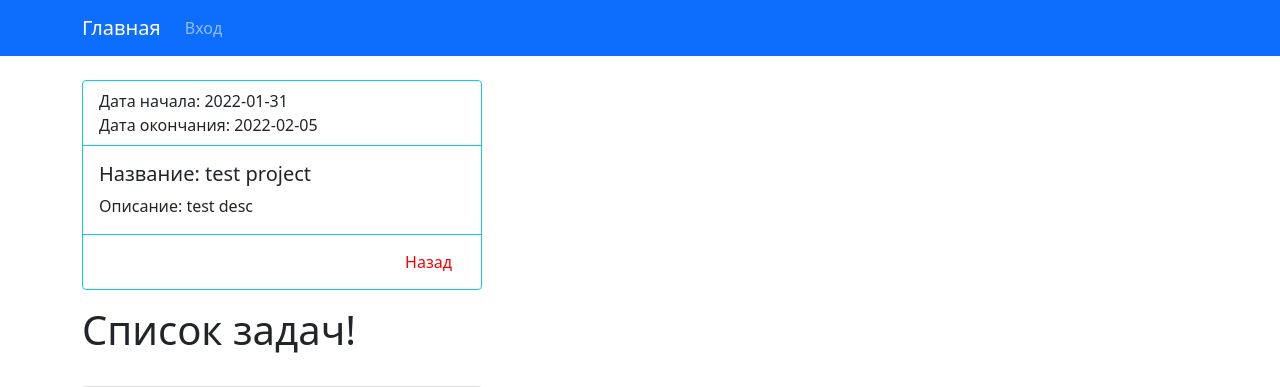
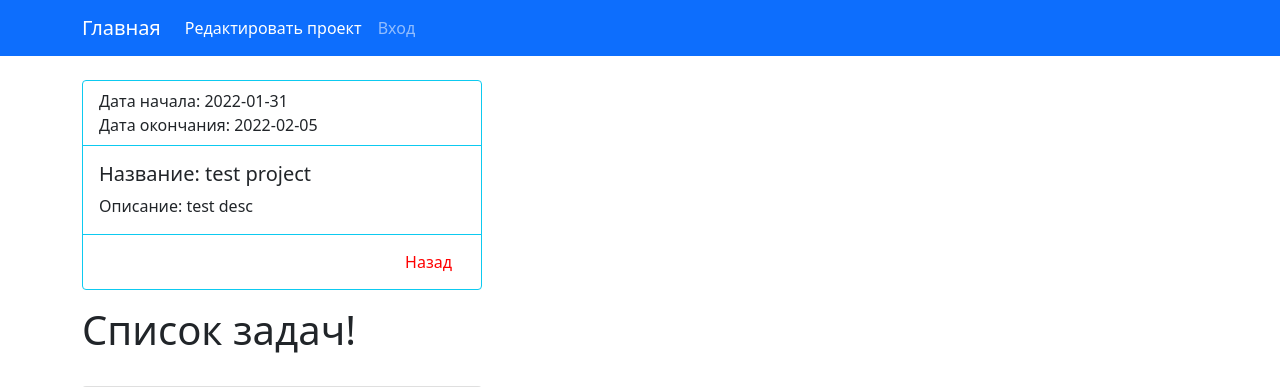
Before and after one commit to Yusupov-Aslan/To_Do_List, a Django app: page /project/1/ in a window 1280 px wide. Shown: the top 387 px of the page. Run offline with Django 3.2, Linux system fonts and the light colour scheme; data comes from the database, SQL or seed files in the repository.

Commit message:
Добавил перенаправление после входа и выхода по пути, так же в accounts создал форму и наследовался от классса UserCreationForm

```diff
--- a/source/To_Do_list/templates/base.html
+++ b/source/To_Do_list/templates/base.html
@@ -21,7 +21,7 @@
                 {% block nav %}
                     {% if not user.is_authenticated %}
                         <li class="nav-item">
-                            <a class="nav-link" href="{% url 'accounts:login' %}">Вход</a>
+                            <a class="nav-link" href="{% url 'accounts:login' %}?next={{ request.get_full_path }}">Вход</a>
                         </li>
                     {% else %}
                         <li class="nav-item">
--- a/source/To_Do_list/templates/projects/project.html
+++ b/source/To_Do_list/templates/projects/project.html
@@ -2,7 +2,11 @@
 {% block nav %}
     {% if not user.is_authenticated %}
         <li class="nav-item">
-            <a class="nav-link" href="{% url 'accounts:login' %}">Вход</a>
+            <a class="nav-link active" aria-current="page" href="{% url 'To_Do_list:project_update_view' project.pk %}">Редактировать
+                проект</a>
+        </li>
+        <li class="nav-item">
+            <a class="nav-link" href="{% url 'accounts:login' %}?next={{ request.get_full_path }}">Вход</a>
         </li>
     {% else %}
         <li class="nav-item">
@@ -18,7 +22,7 @@
                 задачи</a>
         </li>
         <li class="nav-item">
-            <a class="nav-link" href="{% url 'accounts:logout' %}">Выход</a>
+            <a class="nav-link" href="{% url 'accounts:logout' %}?next={{ request.get_full_path }}">Выход</a>
         </li>
     {% endif %}
 {% endblock %}
@@ -26,7 +30,8 @@
     <br>
     <div class="card border-info mb-3" style="max-width: 25rem;">
         <div class="card-header bg-transparent border-info">Дата начала: {{ project.date_begin }}<br>Дата окончания:
-            {{ project.date_end }}  </div>
+            {{ project.date_end }}
+        </div>
         <div class="card-body ">
             <h5 class="card-title">Название: {{ project.title }}</h5>
             <p class="card-text">Описание: {{ project.description }}</p>
--- a/source/To_Do_list/templates/tasks/one_task.html
+++ b/source/To_Do_list/templates/tasks/one_task.html
@@ -3,7 +3,7 @@
 {% block nav %}
     {% if not user.is_authenticated %}
         <li class="nav-item">
-            <a class="nav-link" href="{% url 'accounts:login' %}">Вход</a>
+            <a class="nav-link" href="{% url 'accounts:login' %}?next={{ request.get_full_path }}">Вход</a>
         </li>
     {% else %}
         <li class="nav-item">
@@ -17,7 +17,7 @@
                href="{% url 'To_Do_list:task_delete_view' task.pk %}">Удалить</a>
         </li>
         <li>
-            <a class="nav-link" href="{% url 'accounts:logout' %}">Выход</a>
+            <a class="nav-link" href="{% url 'accounts:logout' %}?next={{ request.get_full_path }}">Выход</a>
         </li>
     {% endif %}
 {% endblock %}
--- /dev/null
+++ b/source/accounts/forms.py
@@ -0,0 +1,6 @@
+from django.contrib.auth.forms import UserCreationForm
+
+
+class MyUserCreationForm(UserCreationForm):
+    class Meta(UserCreationForm.Meta):
+        fields = ("username", "password1", "password2", "email", "first_name", "last_name")
```
Also changed, not shown: source/To_Do_list/templates/projects/view.html (+6 -3 lines).
